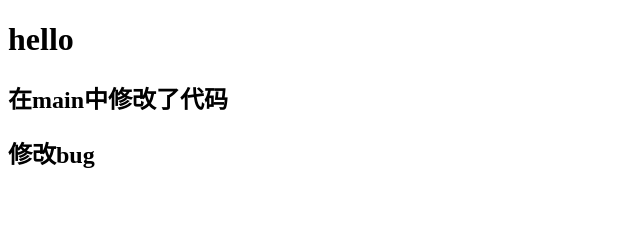
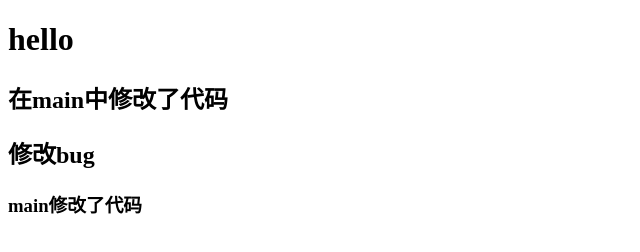
Before and after one commit to zzStella/git-demo, a plain HTML site: page index.html in a window 1280 px wide. Shown: the whole page, without its empty margins (0-640 px from the left). Drawn offline with Linux system fonts and the light colour scheme.

Commit message:
主分支修改了代码

```diff
--- a/index.html
+++ b/index.html
@@ -9,5 +9,6 @@
   <h1>hello</h1>
   <h2>在main中修改了代码</h2>
  <h2>修改bug</h2>
+ <h3>main修改了代码</h3>
 </body>
 </html>
```
